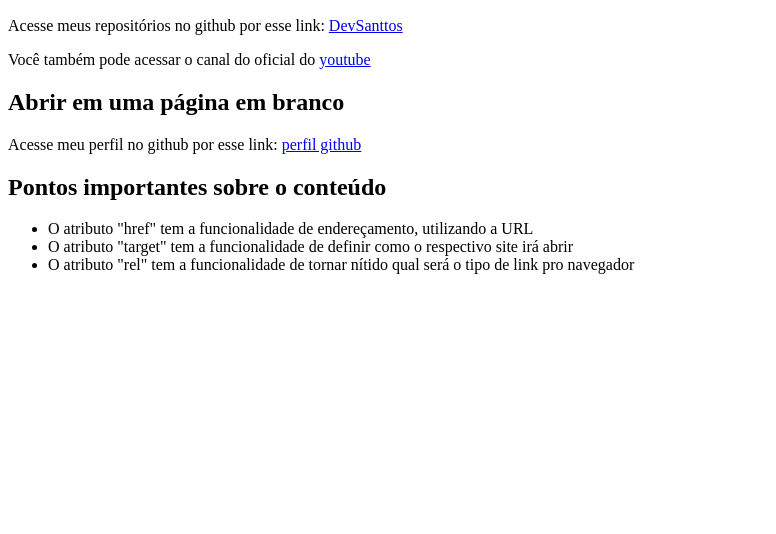
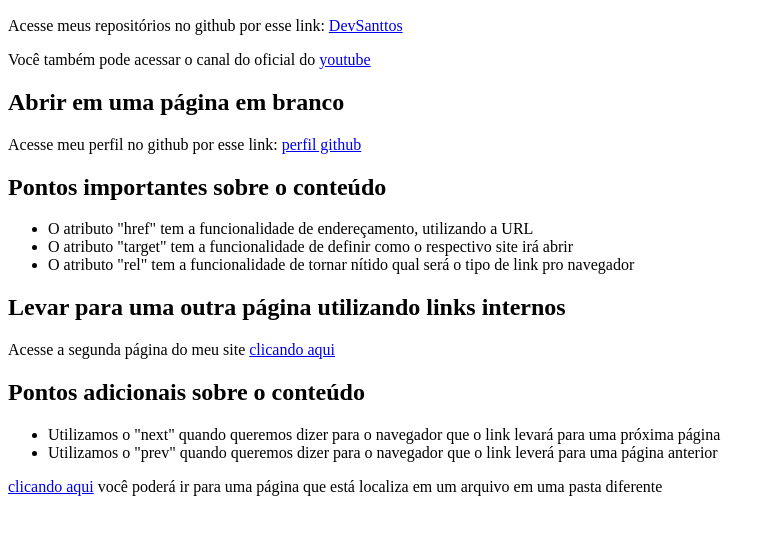
Before and after one commit to DevSanttos/Introduction_to_HTML_CSS_Language, a plain HTML site: page 04 - Links e Âncoras/index.html in a window 1280 px wide. Shown: the part 110-644 px from the top of the page, without its empty margins (0-776 px from the left). Drawn offline with Linux system fonts and the light colour scheme.

Commit message:
Conteúdo complementar de links e âncoras

```diff
--- a/04 - Links e Âncoras/index.html
+++ b/04 - Links e Âncoras/index.html
@@ -32,5 +32,19 @@
             <li>O atributo "rel" tem a funcionalidade de tornar nítido qual será o tipo de link pro navegador</li>
         </ul>
     </p>
+    <h2>
+        Levar para uma outra página utilizando links internos
+    </h2>
+    <p>Acesse a segunda página do meu site <a href="pag001.html" target="_self" rel="next">clicando aqui</a></p>
+    <h2>
+        Pontos adicionais sobre o conteúdo
+    </h2>
+    <ul>
+        <li>Utilizamos o "next" quando queremos dizer para o navegador que o link levará para uma próxima página</li>
+        <li>Utilizamos o "prev" quando queremos dizer para o navegador que o link leverá para uma página anterior</li>
+    </ul>
+    <p>
+        <a href="armazena/pag002.html" target="_self" rel="next">clicando aqui</a> você poderá ir para uma página que está localiza em um arquivo em uma pasta diferente
+    </p>
 </body>
 </html>
```
Also changed, not shown: 04 - Links e Âncoras/armazena/pag002.html (added, +14 -0 lines), 04 - Links e Âncoras/pag001.html (added, +13 -0 lines).
